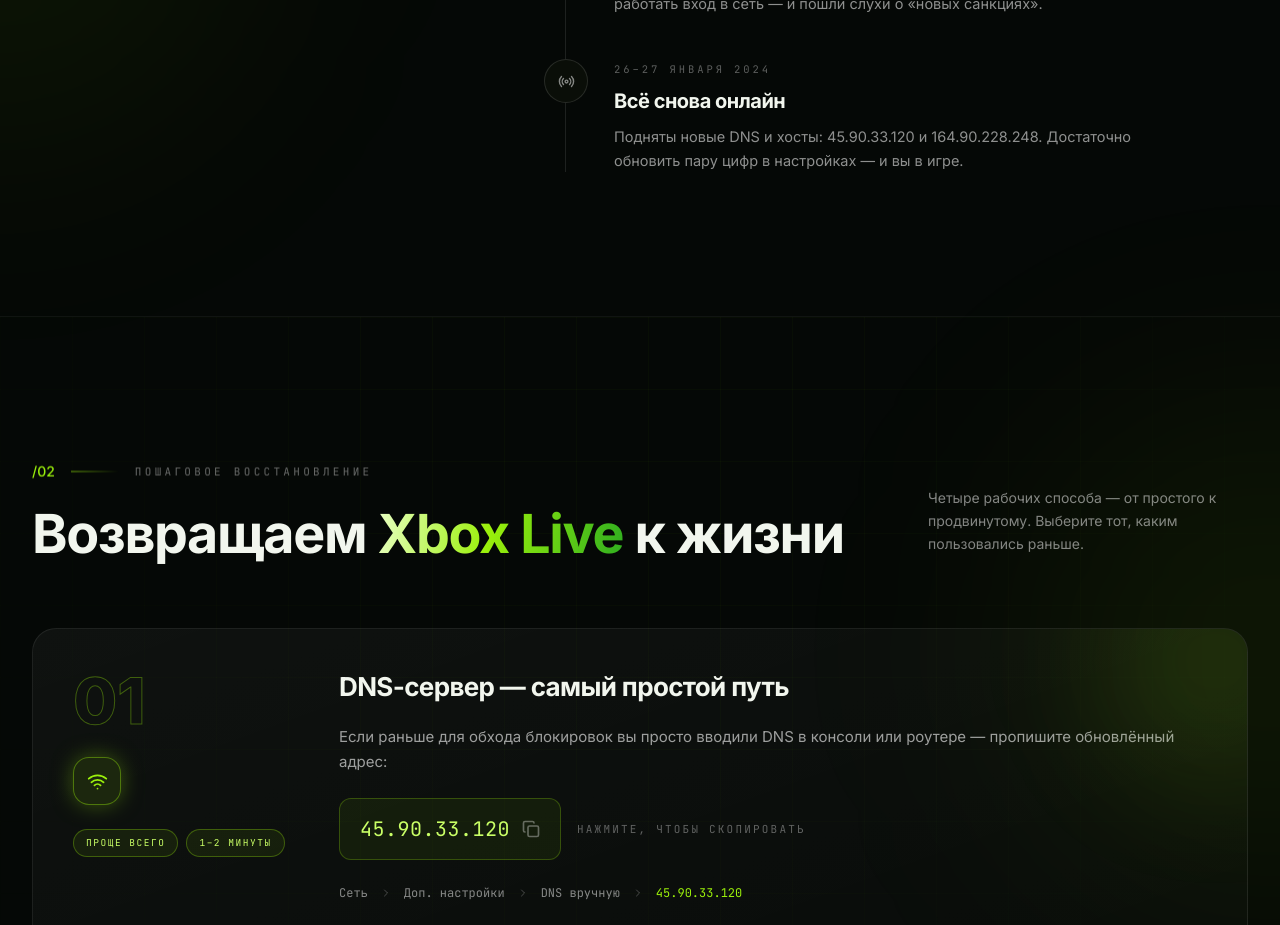
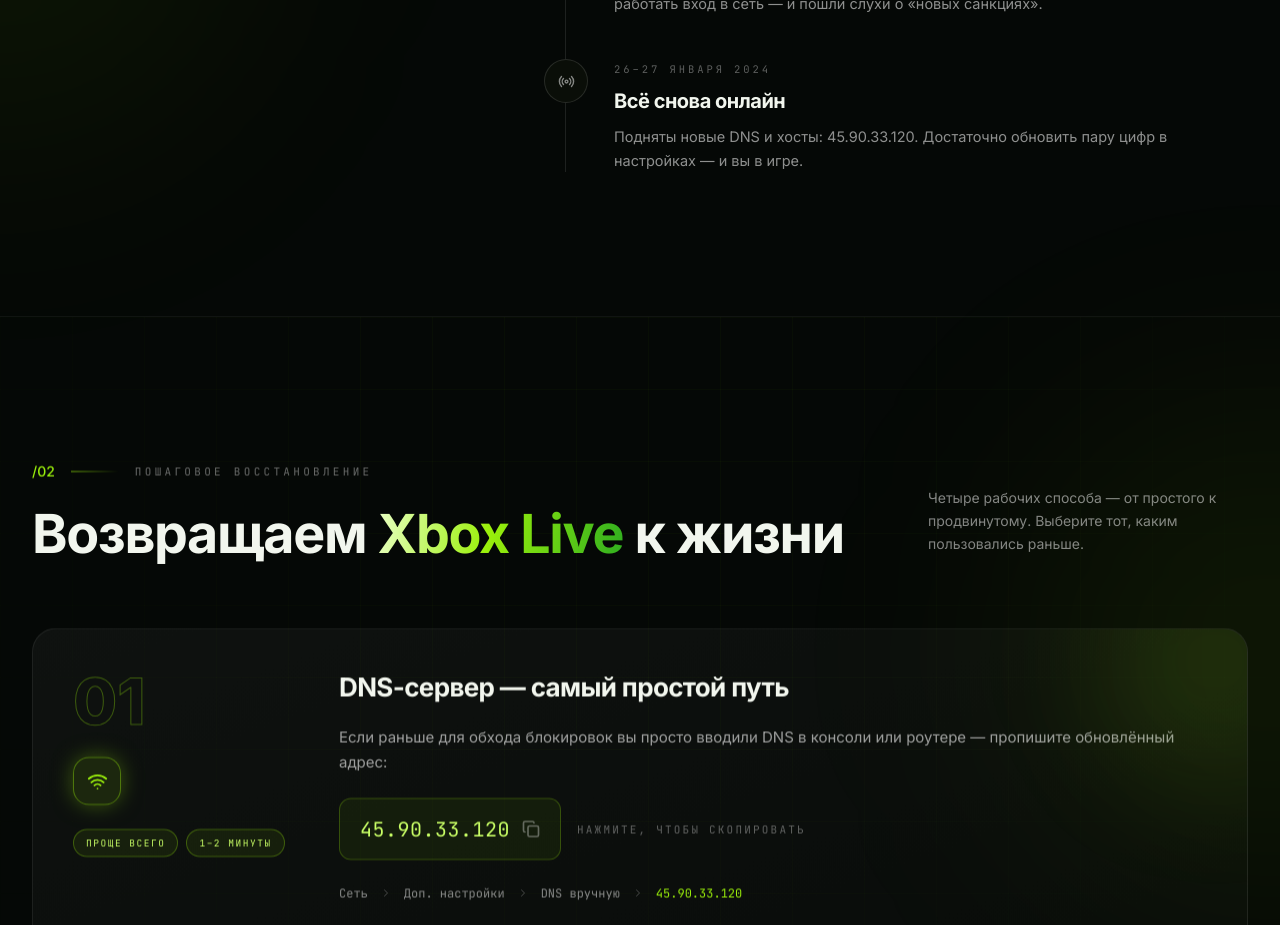
Before and after one commit to xboxru/xbox-live-fix, a React (Vite) app: page / in a window 1280 px wide. Shown: the part 1660-2585 px from the top of the page. Built offline with nearby package versions, Linux system fonts and the light colour scheme; a web font is replaced by a local one.

Commit message:
Update Incident.tsx

```diff
--- a/src/components/Incident.tsx
+++ b/src/components/Incident.tsx
@@ -20,7 +20,7 @@
     icon: Radio,
     date: "26–27 января 2024",
     title: "Всё снова онлайн",
-    text: "Подняты новые DNS и хосты: 45.90.33.120 и 164.90.228.248. Достаточно обновить пару цифр в настройках — и вы в игре.",
+    text: "Подняты новые DNS и хосты: 45.90.33.120. Достаточно обновить пару цифр в настройках — и вы в игре.",
   },
 ];
 
```
